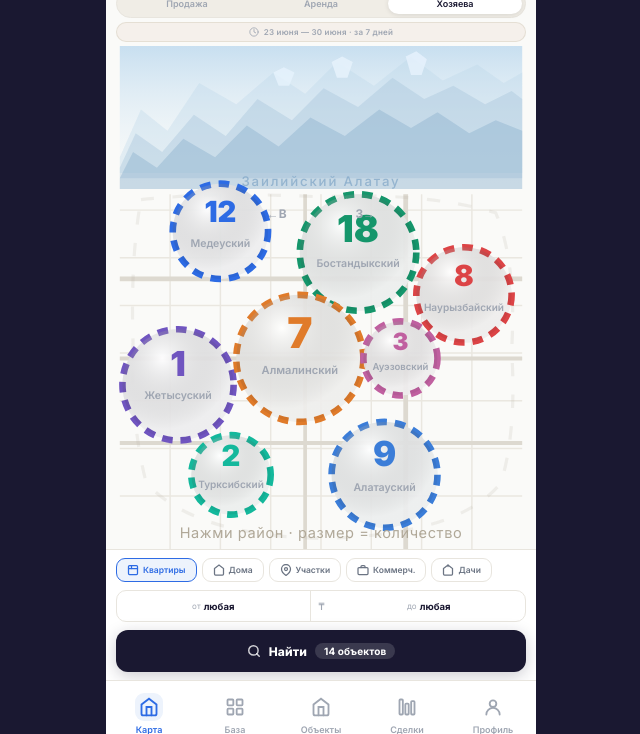
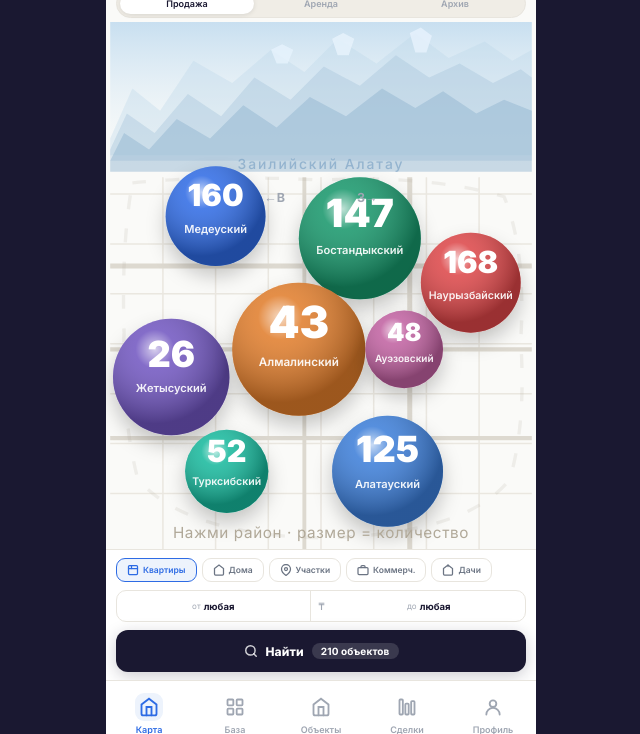
Before and after one commit to Aituanze/cloud, a plain HTML site: page projects/24streets-app/index.html in a window 1280 px wide. Shown: the part 66-800 px from the top of the page, without its empty margins (319-959 px from the left). Drawn offline with Linux system fonts and the light colour scheme.

Commit message:
revert: restore Архив label and sale default mode
Продажа = Хозяева с Krisha (owner listings, active)
Аренда  = Аренда с Krisha
Архив   = Снятые объекты с Krisha

Labels and default stay as designed. Owner filtering
happens at parser level, not in the toggle label.

Co-Authored-By: Claude Sonnet 4.6 <noreply@anthropic.com>

```diff
--- a/projects/24streets-app/index.html
+++ b/projects/24streets-app/index.html
@@ -51,9 +51,9 @@
 
     <!-- Trio toggle -->
     <div class="trio">
-      <div class="trio-btn" data-mode="sale">Продажа</div>
+      <div class="trio-btn on" data-mode="sale">Продажа</div>
       <div class="trio-btn" data-mode="rent">Аренда</div>
-      <div class="trio-btn on" data-mode="archive">Хозяева</div>
+      <div class="trio-btn" data-mode="archive">Архив</div>
     </div>
 
     <!-- Archive date (hidden by default) -->
--- a/projects/24streets-app/js/app.js
+++ b/projects/24streets-app/js/app.js
@@ -4,7 +4,7 @@
 
 const App = {
   state: {
-    mode:      'archive',
+    mode:      'sale',
     district:  null,
     type:      'apt',
     timeFilter: '24h',
@@ -180,7 +180,7 @@ const App = {
     const counter = document.getElementById('liveCount');
     if (counter) {
       const total = Object.values(distCounts).reduce((s, v) => s + v, 0);
-      counter.textContent = isArch ? `${total.toLocaleString('ru')} хозяев` : `${total} сейчас`;
+      counter.textContent = isArch ? `${total.toLocaleString('ru')} архив.` : `${total} сейчас`;
     }
 
     const strip = document.getElementById('archDateStrip');
```
